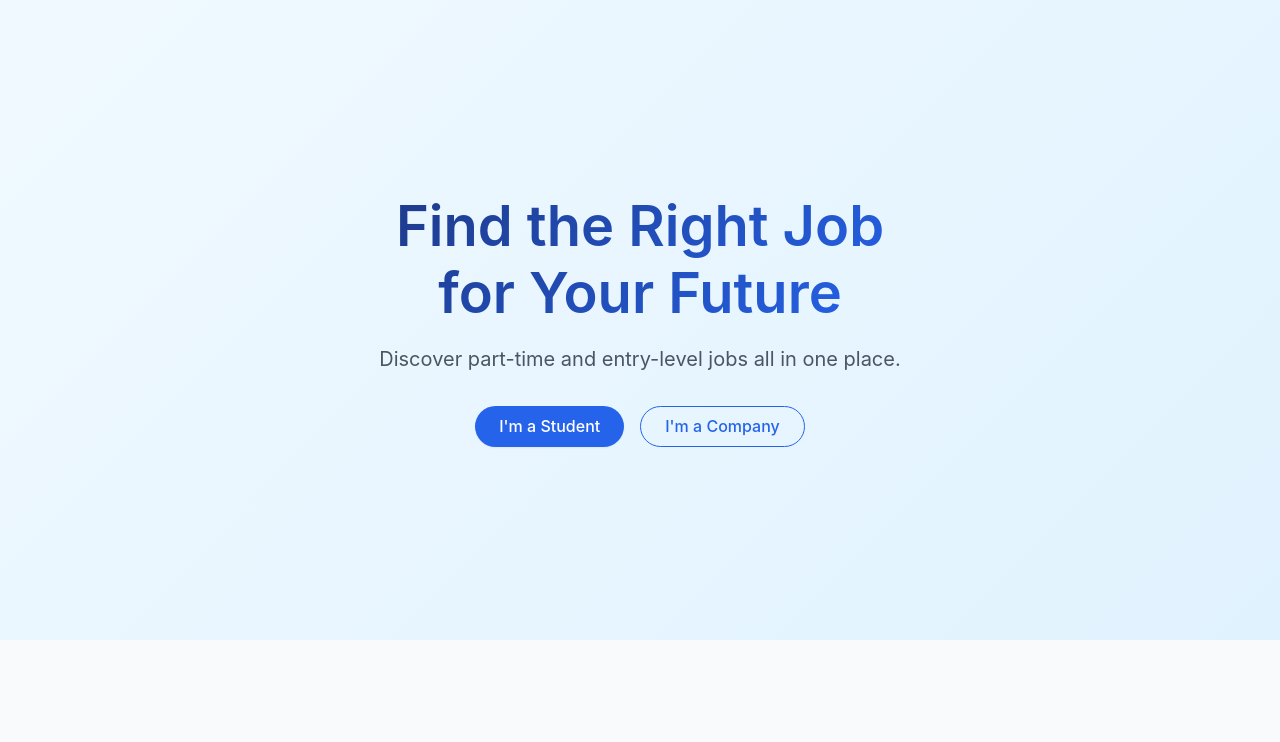
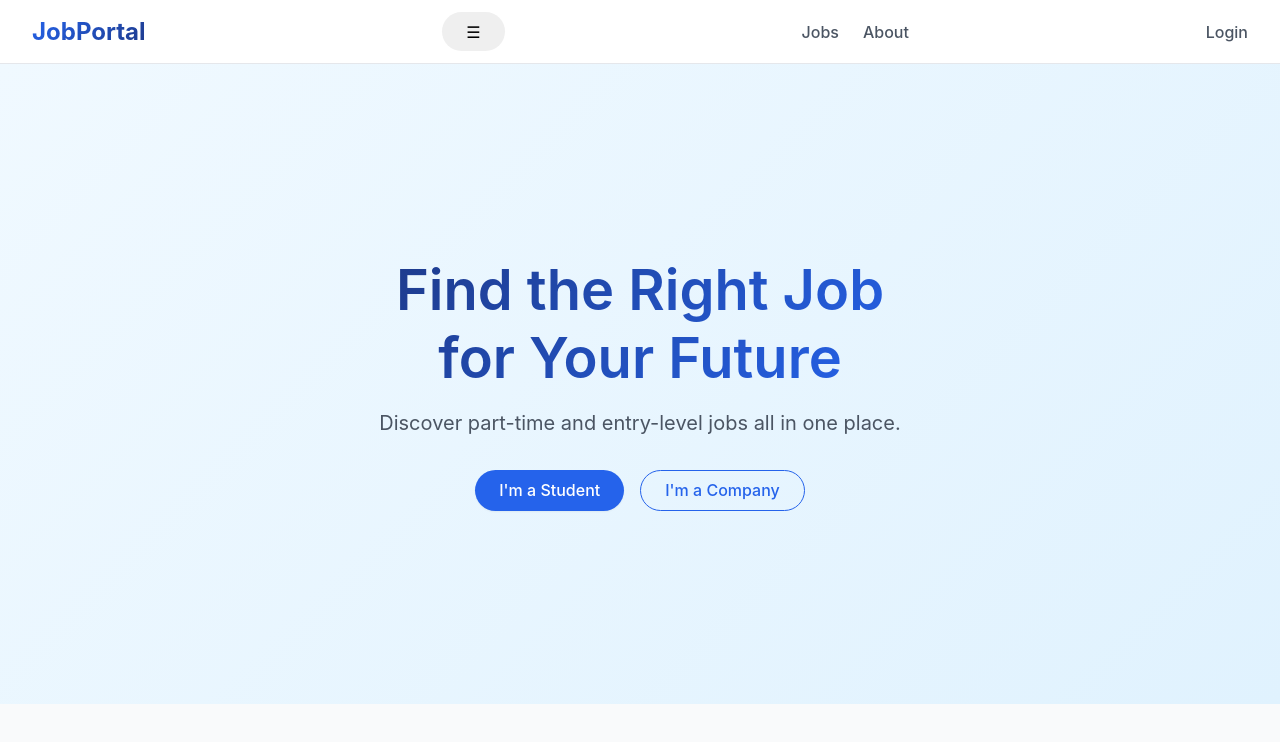
Before and after one commit to Sinaninu/student-job-finder, a React app in the folder frontend/: page / in a window 1280 px wide. Shown: the top 742 px of the page. Built offline with nearby package versions, Linux system fonts and the light colour scheme; the HTML template or start-up script is replaced by a standard one.

Commit message:
feat(routing): add navbar globally and wire admin/jobs/:id/saved-jobs routes

```diff
--- a/frontend/src/App.jsx
+++ b/frontend/src/App.jsx
@@ -4,21 +4,31 @@ import Home from './pages/Home.jsx'
 import Login from './pages/Login.jsx'
 import Register from './pages/Register.jsx'
 import Jobs from './pages/Jobs.jsx'
+import JobDetails from './pages/JobDetails.jsx'
+import SavedJobs from './pages/SavedJobs.jsx'
 import Dashboard from './pages/Dashboard.jsx'
 import About from './pages/About.jsx'
+import AdminDashboard from './pages/AdminDashboard.jsx'
 import ProtectedRoute from './components/ProtectedRoute.jsx'
 import MyApplications from './pages/MyApplications.jsx'
+import Navbar from './components/Navbar.jsx'
 
 export default function App(){
   return(
-    <Routes>
+    <>
+      <Navbar />
+      <Routes>
       <Route path='/' element={<Home/>}/>
       <Route path='/login' element={<Login/>}/>
       <Route path='/register' element={<Register/>}/>
       <Route path='/about' element={<About/>}/>
       <Route path='/jobs' element={<Jobs/>}/>
+      <Route path='/saved-jobs' element={<ProtectedRoute><SavedJobs/></ProtectedRoute>}/>
       <Route path='/dashboard' element={<ProtectedRoute><Dashboard/></ProtectedRoute>}/>
       <Route path='/applications' element={<ProtectedRoute><MyApplications/></ProtectedRoute>}/>
-    </Routes>
+      <Route path='/admin' element={<ProtectedRoute role='admin'><AdminDashboard/></ProtectedRoute>}/>
+      <Route path='*' element={<Home/>}/>
+      </Routes>
+    </>
   )
 }
```
